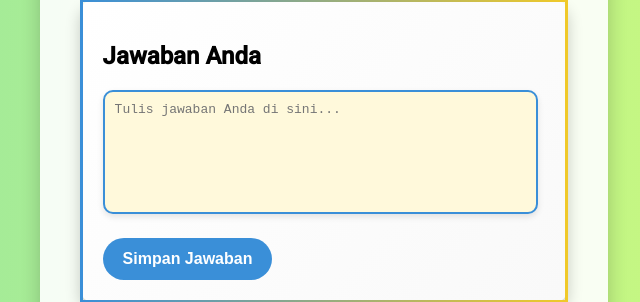
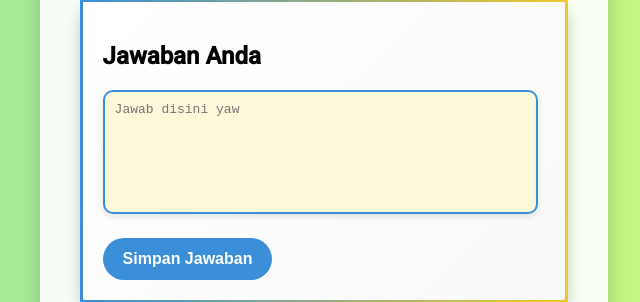
Before and after one commit to Tyannnn19/asking, a plain HTML site: page main.html in a window 1280 px wide. Shown: the part 405-707 px from the top of the page, 316-956 px from the left. Drawn offline with nearby package versions, Linux system fonts and the light colour scheme.

Commit message:
main.html

```diff
--- a/main.html
+++ b/main.html
@@ -18,7 +18,7 @@
     </div>
     <div class="answer-section">
       <h2>Jawaban Anda</h2>
-      <textarea id="answerInput" placeholder="Tulis jawaban Anda di sini..."></textarea>
+      <textarea id="answerInput" placeholder="Jawab disini yaw"></textarea>
       <button class="btn submit" id="submitBtn">Simpan Jawaban</button>
     </div>
   </div>
```
